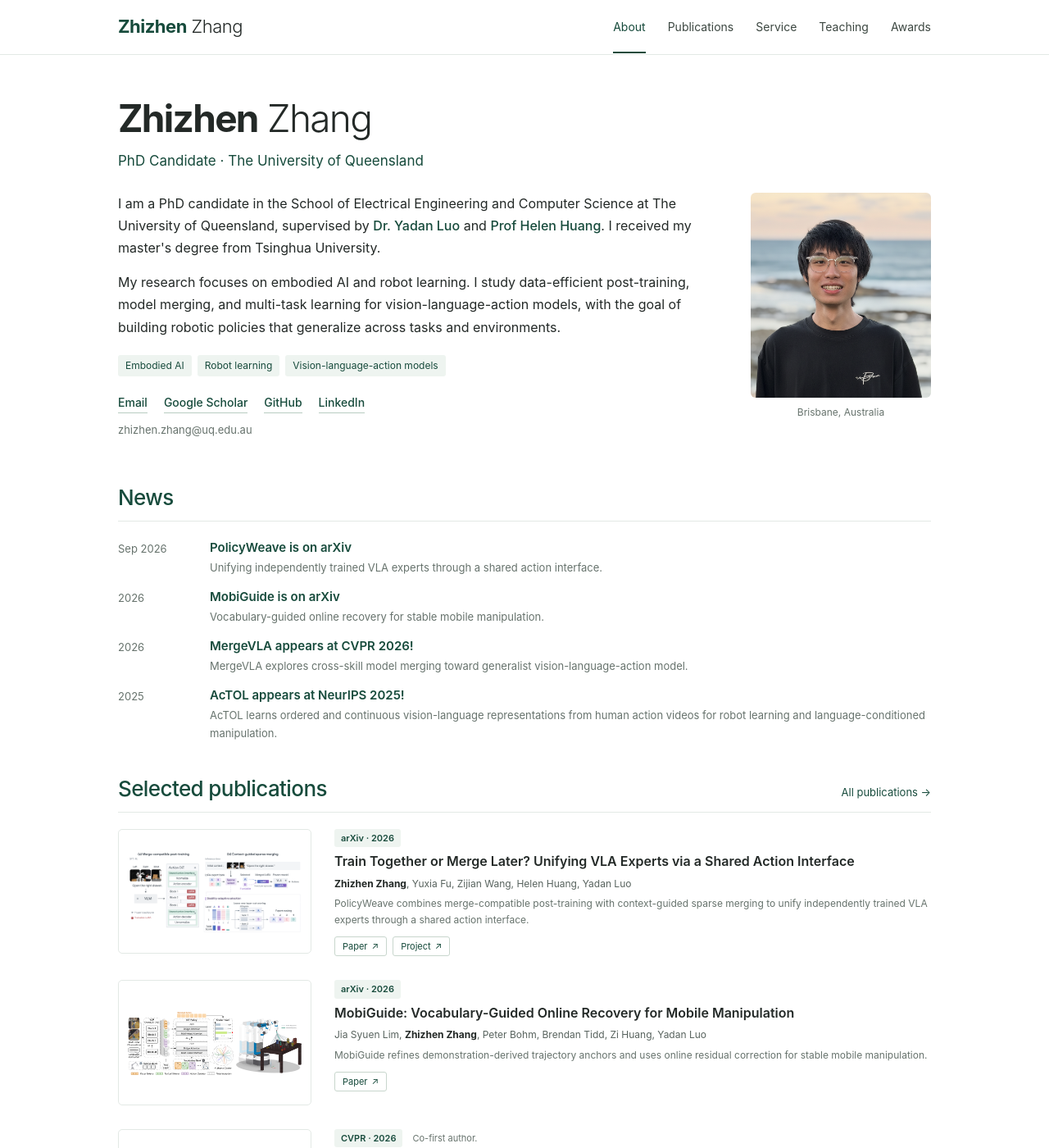
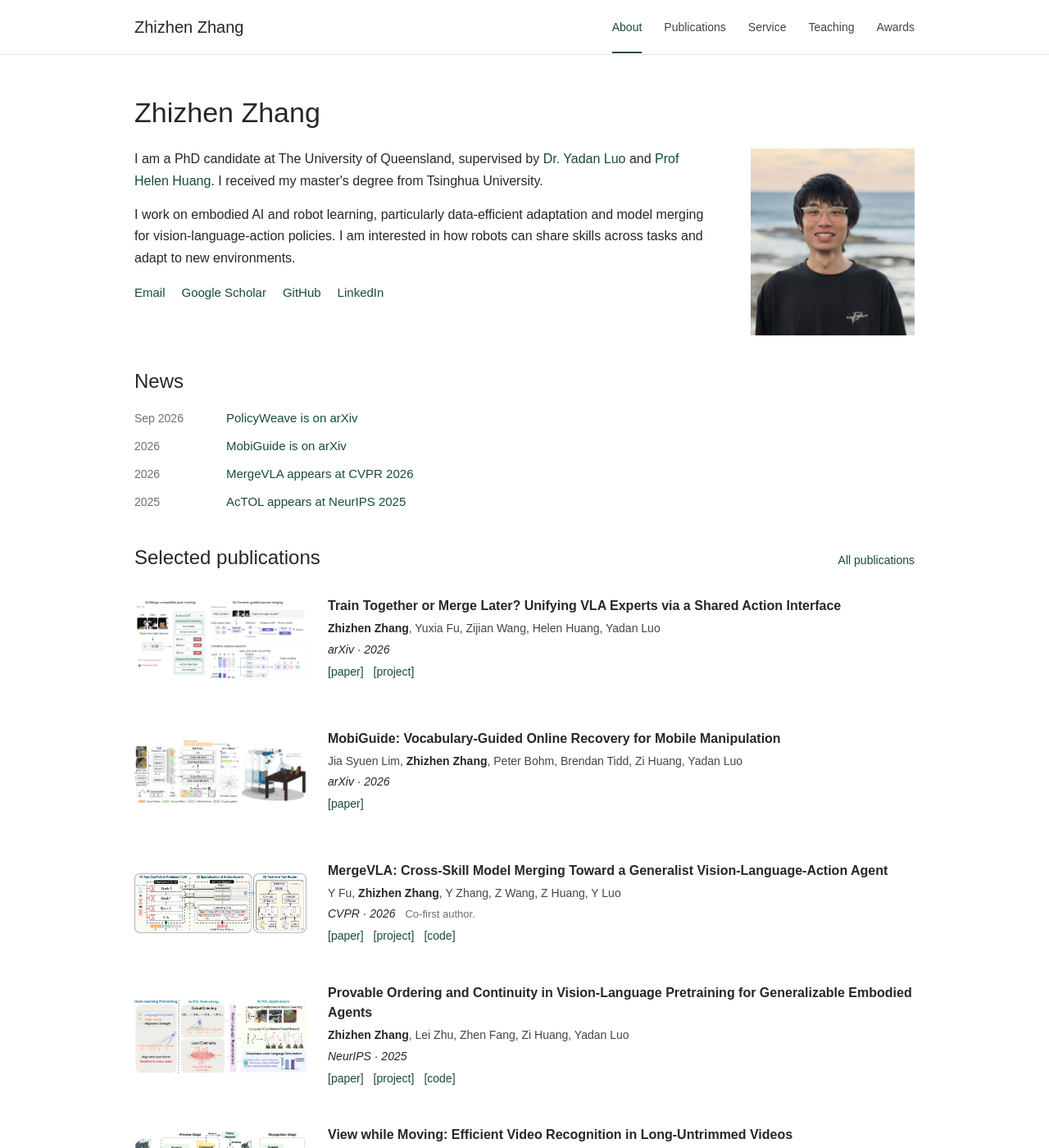
Before and after one commit to Daisy-zzz/homepage, a Jekyll site: the page built from index.html, in a window 1280 px wide and 1400 px high. Shown: the whole window at 82% size. Built offline with Jekyll 4.4.1, drawn with Linux system fonts in a browser that asks for light colours; some of the changed text lies outside the part shown.

Commit message:
Simplify typography and publication layout for a quieter academic homepage

```diff
--- a/_data/profile.yml
+++ b/_data/profile.yml
@@ -1,6 +1,6 @@
 focus_line: Embodied AI · Computer Vision · Robotics
 hero_title: Academic systems for perception, action, and temporal intelligence.
-lead_prefix: I am a PhD candidate in the School of Electrical Engineering and Computer Science at The University of Queensland, supervised by
+lead_prefix: I am a PhD candidate at The University of Queensland, supervised by
 lead_suffix: I received my master's degree from Tsinghua University.
 affiliation: The University of Queensland
 department: School of Electrical Engineering and Computer Science
@@ -23,5 +23,5 @@ focus_areas:
 - name: Past Interests
   description: Earlier work also included video understanding and related prediction problems.
 github_url: https://github.com/daisy-zzz
-research_summary: My research focuses on embodied AI and robot learning. I study data-efficient post-training, model merging, and multi-task learning for vision-language-action models, with the goal of building robotic policies that generalize across tasks and environments.
+research_summary: I work on embodied AI and robot learning, particularly data-efficient adaptation and model merging for vision-language-action policies. I am interested in how robots can share skills across tasks and adapt to new environments.
 linkedin_url: https://www.linkedin.com/in/zhizhen-zhang-7b099a297/
--- a/_includes/publication.html
+++ b/_includes/publication.html
@@ -9,14 +9,13 @@
   </div>
   {% endif %}
   <div class="publication-content">
-    <div class="publication-meta"><span class="venue-label">{{ publication.venue_short | default: publication.venue }}</span>{% if publication.note %}<span class="author-note">{{ publication.note }}</span>{% endif %}</div>
     <h3><a href="{{ publication.url }}" target="_blank" rel="noopener noreferrer">{{ publication.title }}</a></h3>
     <p class="publication-authors">{{ publication.authors_html | default: publication.authors }}</p>
-    <p class="publication-summary">{{ publication.summary }}</p>
+    <div class="publication-meta"><span class="venue-label">{{ publication.venue_short | default: publication.venue }}</span>{% if publication.note %}<span class="author-note">{{ publication.note }}</span>{% endif %}</div>
     <div class="paper-links">
-      {% if publication.paper_url %}<a href="{{ publication.paper_url }}" target="_blank" rel="noopener noreferrer">Paper <span aria-hidden="true">↗</span></a>{% endif %}
-      {% if publication.project_url %}<a href="{{ publication.project_url }}" target="_blank" rel="noopener noreferrer">Project <span aria-hidden="true">↗</span></a>{% endif %}
-      {% if publication.code_url %}<a href="{{ publication.code_url }}" target="_blank" rel="noopener noreferrer">Code <span aria-hidden="true">↗</span></a>{% endif %}
+      {% if publication.paper_url %}<a href="{{ publication.paper_url }}" target="_blank" rel="noopener noreferrer">[paper]</a>{% endif %}
+      {% if publication.project_url %}<a href="{{ publication.project_url }}" target="_blank" rel="noopener noreferrer">[project]</a>{% endif %}
+      {% if publication.code_url %}<a href="{{ publication.code_url }}" target="_blank" rel="noopener noreferrer">[code]</a>{% endif %}
     </div>
   </div>
 </article>
--- a/_layouts/default.html
+++ b/_layouts/default.html
@@ -15,7 +15,7 @@
   <a class="skip-link" href="#main">Skip to content</a>
   <header class="site-header">
     <div class="header-inner">
-      <a class="brand" href="{{ '/' | relative_url }}"><strong>Zhizhen</strong> Zhang</a>
+      <a class="brand" href="{{ '/' | relative_url }}">Zhizhen Zhang</a>
       <button class="nav-toggle" type="button" aria-expanded="false" aria-controls="site-nav" hidden>Menu <span aria-hidden="true">☰</span></button>
       <nav class="site-nav" id="site-nav" aria-label="Primary navigation">
         {% for item in site.data.navigation.main %}
--- a/_pages/publications.html
+++ b/_pages/publications.html
@@ -4,7 +4,7 @@ title: Publications
 description: Publications by Zhizhen Zhang in embodied AI, robot learning, computer vision, and video understanding.
 permalink: /publications/
 ---
-<header class="page-heading"><h1>Publications</h1><p>Research in embodied AI, robot learning, and visual understanding.</p><a class="scholar-link" href="{{ site.data.profile.scholar_url }}" target="_blank" rel="noopener noreferrer">Google Scholar <span aria-hidden="true">↗</span></a></header>
+<header class="page-heading"><h1>Publications</h1><a class="scholar-link" href="{{ site.data.profile.scholar_url }}" target="_blank" rel="noopener noreferrer">Google Scholar</a></header>
 <div class="archive-toolbar" data-search-tools hidden><label for="publication-search">Find a paper</label><input id="publication-search" type="search" placeholder="Search title, topic, venue, or year…" autocomplete="off"><span id="result-count" role="status" aria-live="polite"></span></div>
 <section class="publications archive-publications" aria-label="All publications, newest first">{% for publication in site.data.publications %}{% include publication.html %}{% endfor %}</section>
 <p class="empty-state" id="empty-state" hidden>No matching publications. Try another title, topic, venue, or year.</p>
--- a/assets/css/main.css
+++ b/assets/css/main.css
@@ -1,16 +1,15 @@
 :root {
   --accent: #174b3c;
   --accent-hover: #10382c;
-  --accent-soft: #eef4f0;
   --ink: #232927;
   --muted: #67736d;
   --line: #e3e9e5;
   --paper: #fff;
-  --measure: 1040px;
+  --measure: 1000px;
 }
 * { box-sizing: border-box; }
 html { scroll-behavior: smooth; scroll-padding-top: 94px; }
-body { margin: 0; color: var(--ink); background: var(--paper); font-family: -apple-system, BlinkMacSystemFont, "Segoe UI", Roboto, Helvetica, Arial, sans-serif; font-size: 16px; line-height: 1.7; -webkit-font-smoothing: antialiased; }
+body { margin: 0; color: var(--ink); background: var(--paper); font-family: Arial, Helvetica, sans-serif; font-size: 16px; line-height: 1.65; -webkit-font-smoothing: antialiased; }
 a { color: var(--accent); text-decoration: none; text-underline-offset: 4px; }
 a:hover { color: var(--accent-hover); text-decoration: underline; }
 a:focus-visible, button:focus-visible, input:focus-visible { outline: 2px solid var(--accent); outline-offset: 4px; }
@@ -23,8 +22,7 @@ h1, h2, h3 { margin: 0; line-height: 1.3; }
 .skip-link:focus { top: 8px; }
 .site-header { position: sticky; top: 0; z-index: 5; background: rgba(255,255,255,.97); border-bottom: 1px solid var(--line); }
 .header-inner { max-width: var(--measure); margin: auto; padding: 0 24px; min-height: 66px; display: flex; align-items: center; justify-content: space-between; gap: 24px; }
-.brand { font-size: 22px; font-weight: 300; color: var(--ink); white-space: nowrap; letter-spacing: -.5px; }
-.brand strong { color: var(--accent); font-weight: 650; }
+.brand { font-size: 20px; font-weight: 400; color: var(--ink); white-space: nowrap; }
 .brand:hover { text-decoration: none; }
 .site-nav { display: flex; align-items: center; gap: 27px; }
 .site-nav a { font-size: 14px; line-height: 64px; color: #3c4741; position: relative; }
@@ -33,62 +31,47 @@ h1, h2, h3 { margin: 0; line-height: 1.3; }
 .nav-toggle { display: none; background: transparent; border: 0; color: var(--accent); padding: 8px 0 8px 12px; cursor: pointer; }
 .nav-toggle span { margin-left: 6px; }
 .page-shell { max-width: var(--measure); margin: 0 auto; padding: 48px 24px 72px; }
-.profile-heading { margin-bottom: 24px; }
-.profile-heading h1 { font-size: clamp(36px,4vw,46px); font-weight: 300; letter-spacing: -1.7px; }
-.profile-heading h1 strong { font-weight: 650; }
-.position { margin-top: 7px; color: var(--accent); font-size: 17px; }
-.profile-grid { display: grid; grid-template-columns: minmax(0,1fr) 220px; gap: 52px; align-items: start; }
+.profile-heading { margin-bottom: 22px; }
+.profile-heading h1 { font-size: 34px; font-weight: 400; }
+.profile-grid { display: grid; grid-template-columns: minmax(0,1fr) 200px; gap: 44px; align-items: start; }
 .profile-copy > p { margin-bottom: 15px; }
-.profile-copy a { font-weight: 500; }
-.profile-photo { width: 220px; }
-.profile-photo img { width: 220px; height: 250px; object-fit: cover; border-radius: 6px; }
-.profile-photo figcaption { color: var(--muted); font-size: 12px; text-align: center; margin-top: 8px; }
-.research-topics { display: flex; flex-wrap: wrap; gap: 7px; margin-top: 20px; }
-.research-topics span { background: var(--accent-soft); color: var(--accent); font-size: 12px; border-radius: 3px; padding: 3px 9px; }
-.profile-links { display: flex; flex-wrap: wrap; gap: 10px 20px; margin-top: 20px; font-size: 14px; }
-.profile-links a { border-bottom: 1px solid #b8ccc1; }
-.email-address { margin-top: 9px; font-size: 13px; overflow-wrap: anywhere; }
-.profile-copy .email-address a { color: var(--muted); font-weight: 400; }
+.profile-photo { width: 200px; }
+.profile-photo img { width: 200px; height: 228px; object-fit: cover; }
+.profile-links { display: flex; flex-wrap: wrap; gap: 8px 20px; margin-top: 17px; font-size: 15px; }
 .content-section { margin-top: 40px; }
-.content-section > h2, .section-heading { padding-bottom: 11px; border-bottom: 1px solid var(--line); margin-bottom: 20px; }
-h2 { font-size: 26px; font-weight: 450; letter-spacing: -.6px; color: var(--accent); }
+.content-section > h2, .section-heading { margin-bottom: 18px; }
+h2 { font-size: 24px; font-weight: 400; color: var(--ink); }
 .section-heading { display: flex; align-items: baseline; justify-content: space-between; gap: 20px; }
-.section-heading > a { font-size: 13px; white-space: nowrap; }
-.news-list { display: grid; gap: 13px; }
+.section-heading > a { font-size: 14px; white-space: nowrap; }
+.news-list { display: grid; gap: 9px; }
 .news-item { display: grid; grid-template-columns: 90px minmax(0,1fr); gap: 22px; }
-.news-item time { font-size: 13px; color: var(--muted); padding-top: 2px; }
-.news-item h3 { font-size: 15px; font-weight: 600; line-height: 1.65; }
-.news-item p { color: var(--muted); font-size: 13px; margin-top: 1px; line-height: 1.65; }
-.publications { display: grid; gap: 29px; }
-.publication { display: grid; grid-template-columns: 236px minmax(0,1fr); gap: 28px; align-items: start; }
-.publication-visual { border: 1px solid var(--line); background: #fff; min-width: 0; aspect-ratio: 1.55; padding: 10px; display: flex; align-items: center; justify-content: center; border-radius: 5px; overflow: hidden; }
+.news-item time { font-size: 14px; color: var(--muted); padding-top: 1px; }
+.news-item h3 { font-size: 15px; font-weight: 400; line-height: 1.65; }
+.publications { display: grid; gap: 30px; }
+.publication { display: grid; grid-template-columns: 210px minmax(0,1fr); gap: 26px; align-items: center; }
+.publication-visual { background: #fff; min-width: 0; aspect-ratio: 1.6; display: flex; align-items: center; justify-content: center; overflow: hidden; }
 .publication-visual img { width: 100%; height: 100%; object-fit: contain; }
-.publication-visual:hover { border-color: #a7bdb0; }
 .publication-placeholder { padding: 0; background: #e8ede7; }
 .publication-content { min-width: 0; }
-.publication-meta { display: flex; flex-wrap: wrap; align-items: center; gap: 7px 12px; margin-bottom: 6px; }
-.venue-label { color: var(--accent); background: var(--accent-soft); border-radius: 3px; font-size: 11px; line-height: 1.5; font-weight: 600; padding: 3px 8px; }
-.author-note { color: var(--muted); font-size: 11px; }
-.publication h3 { font-size: 16px; font-weight: 600; line-height: 1.45; }
+.publication-meta { display: flex; flex-wrap: wrap; align-items: baseline; gap: 4px 12px; margin-top: 3px; font-size: 14px; }
+.venue-label { color: var(--ink); font-style: italic; }
+.author-note { color: var(--muted); font-size: 13px; }
+.publication h3 { font-size: 16px; font-weight: 600; line-height: 1.5; }
 .publication h3 a { color: var(--ink); }
 .publication h3 a:hover { color: var(--accent); }
-.publication-authors { font-size: 12px; line-height: 1.65; color: #58635e; margin-top: 5px; }
-.publication-authors strong { color: var(--ink); font-weight: 650; }
-.publication-summary { font-size: 12px; line-height: 1.65; color: var(--muted); margin-top: 5px; }
-.paper-links { display: flex; flex-wrap: wrap; gap: 7px; margin-top: 10px; }
-.paper-links a { border: 1px solid #c8d6cd; border-radius: 3px; color: var(--accent); font-size: 11px; line-height: 1.5; padding: 3px 9px; }
-.paper-links a:hover { background: var(--accent); color: #fff; border-color: var(--accent); text-decoration: none; }
-.paper-links span { margin-left: 2px; }
+.publication-authors { font-size: 14px; line-height: 1.6; color: #454545; margin-top: 4px; }
+.publication-authors strong { color: var(--ink); font-weight: 600; }
+.paper-links { display: flex; flex-wrap: wrap; gap: 12px; margin-top: 4px; }
+.paper-links a { color: var(--accent); font-size: 14px; line-height: 1.65; }
 .record-list { display: grid; gap: 11px; }
-.record-item { display: grid; grid-template-columns: 90px minmax(0,1fr); gap: 22px; font-size: 14px; }
-.record-year { color: var(--muted); font-size: 13px; }
-.site-footer { border-top: 1px solid var(--line); background: #fafcfb; }
+.record-item { display: grid; grid-template-columns: 90px minmax(0,1fr); gap: 22px; font-size: 15px; }
+.record-year { color: var(--muted); font-size: 14px; }
+.site-footer { border-top: 1px solid var(--line); }
 .footer-inner { max-width: var(--measure); margin: auto; padding: 19px 24px; display: flex; justify-content: space-between; gap: 12px; font-size: 11px; color: var(--muted); }
 .footer-inner > span:last-child { display: flex; gap: 9px; }
 .page-heading { margin-bottom: 27px; }
-.page-heading h1 { font-size: 40px; font-weight: 400; letter-spacing: -1px; }
-.page-heading p { color: var(--muted); margin: 10px 0; font-size: 15px; }
-.scholar-link { font-size: 14px; }
+.page-heading h1 { font-size: 34px; font-weight: 400; margin-bottom: 12px; }
+.scholar-link { font-size: 15px; }
 .archive-toolbar { display: flex; align-items: center; gap: 15px; padding: 17px 0; margin-bottom: 29px; border-top: 1px solid var(--line); border-bottom: 1px solid var(--line); }
 .archive-toolbar label { color: var(--accent); font-size: 13px; font-weight: 500; }
 .archive-toolbar input { flex: 1; min-width: 0; padding: 9px 12px; border: 1px solid #cbd7cf; border-radius: 4px; background: #fff; color: var(--ink); font-size: 14px; }
@@ -113,33 +96,29 @@ h2 { font-size: 26px; font-weight: 450; letter-spacing: -.6px; color: var(--acce
   .nav-enhanced .site-nav { display: none; }
   .nav-enhanced .site-nav.is-open { display: flex; }
   .page-shell { padding: 32px 20px 48px; }
-  .profile-heading h1 { font-size: 37px; letter-spacing: -1px; }
-  .position { font-size: 14px; }
+  .profile-heading h1 { font-size: 30px; }
   .profile-heading { margin-bottom: 24px; }
   .profile-grid { display: flex; flex-direction: column; gap: 22px; }
   .profile-photo { order: -1; width: 140px; }
   .profile-photo img { width: 140px; height: 158px; }
-  .profile-photo figcaption { font-size: 11px; text-align: left; }
   .profile-copy > p { margin-bottom: 12px; }
-  .research-topics { margin-top: 17px; }
   .profile-links { margin-top: 17px; }
   h2 { font-size: 24px; }
   .content-section { margin-top: 32px; }
   .news-item, .record-item { grid-template-columns: 66px minmax(0,1fr); gap: 15px; }
-  .news-item time, .record-year { font-size: 11px; }
-  .news-item h3 { font-size: 14px; }
-  .news-item p { font-size: 12px; }
+  .news-item time, .record-year { font-size: 13px; }
+  .news-item h3 { font-size: 15px; }
   .section-heading { flex-wrap: wrap; gap: 8px 15px; }
   .publication { grid-template-columns: 1fr; gap: 14px; }
-  .publication-visual { width: 100%; max-width: 380px; aspect-ratio: 1.9; padding: 12px; }
+  .publication-visual { width: 100%; max-width: 380px; aspect-ratio: 1.9; }
   .publication-placeholder { padding: 0; }
   .publications { gap: 30px; }
   .publication h3 { font-size: 16px; }
-  .publication-authors, .publication-summary { font-size: 13px; }
-  .paper-links a { padding: 6px 12px; font-size: 12px; }
-  .record-item { font-size: 13px; }
+  .publication-authors { font-size: 14px; }
+  .paper-links a { padding: 3px 0; }
+  .record-item { font-size: 15px; }
   .footer-inner { padding: 19px 20px; flex-direction: column; gap: 4px; }
-  .page-heading h1 { font-size: 35px; }
+  .page-heading h1 { font-size: 30px; }
   .archive-toolbar { flex-wrap: wrap; gap: 8px; }
   .archive-toolbar input { flex-basis: 100%; order: 3; font-size: 16px; }
   #result-count { margin-left: auto; }
--- a/index.html
+++ b/index.html
@@ -6,28 +6,25 @@ permalink: /
 ---
 <section class="profile-section" id="about" aria-labelledby="profile-title">
   <header class="profile-heading">
-    <h1 id="profile-title"><strong>Zhizhen</strong> Zhang</h1>
-    <p class="position">PhD Candidate · The University of Queensland</p>
+    <h1 id="profile-title">Zhizhen Zhang</h1>
   </header>
   <div class="profile-grid">
     <div class="profile-copy">
       <p>{{ site.data.profile.lead_prefix }} {% for supervisor in site.data.profile.supervisors %}<a href="{{ supervisor.url }}" target="_blank" rel="noopener noreferrer">{{ supervisor.name }}</a>{% unless forloop.last %} and {% endunless %}{% endfor %}. {{ site.data.profile.lead_suffix }}</p>
       <p>{{ site.data.profile.research_summary }}</p>
-      <div class="research-topics" aria-label="Research interests"><span>Embodied AI</span><span>Robot learning</span><span>Vision-language-action models</span></div>
       <div class="profile-links" aria-label="Contact and profiles"><a href="mailto:{{ site.data.profile.email }}">Email</a><a href="{{ site.data.profile.scholar_url }}" target="_blank" rel="noopener noreferrer">Google Scholar</a><a href="{{ site.data.profile.github_url }}" target="_blank" rel="noopener noreferrer">GitHub</a><a href="{{ site.data.profile.linkedin_url }}" target="_blank" rel="noopener noreferrer">LinkedIn</a></div>
-      <p class="email-address"><a href="mailto:{{ site.data.profile.email }}">{{ site.data.profile.email }}</a></p>
     </div>
-    <figure class="profile-photo"><img src="{{ '/assets/img/zhizhen.png' | relative_url }}" alt="Zhizhen Zhang" width="220" height="250"><figcaption>Brisbane, Australia</figcaption></figure>
+    <figure class="profile-photo"><img src="{{ '/assets/img/zhizhen.png' | relative_url }}" alt="Zhizhen Zhang" width="220" height="250"></figure>
   </div>
 </section>
 
 <section class="content-section" id="news" aria-labelledby="news-title">
   <h2 id="news-title">News</h2>
-  <div class="news-list">{% for item in site.data.highlights %}<article class="news-item"><time>{{ item.date }}</time><div><h3>{% if item.url %}<a href="{{ item.url }}" target="_blank" rel="noopener noreferrer">{{ item.title }}</a>{% else %}{{ item.title }}{% endif %}</h3><p>{{ item.summary }}</p></div></article>{% endfor %}</div>
+  <div class="news-list">{% for item in site.data.highlights %}<article class="news-item"><time>{{ item.date }}</time><div><h3>{% if item.url %}<a href="{{ item.url }}" target="_blank" rel="noopener noreferrer">{{ item.title | remove: '!' }}</a>{% else %}{{ item.title | remove: '!' }}{% endif %}</h3></div></article>{% endfor %}</div>
 </section>
 
 <section class="content-section" id="research" aria-labelledby="research-title">
-  <div class="section-heading"><h2 id="research-title">Selected publications</h2><a href="{{ '/publications/' | relative_url }}">All publications <span aria-hidden="true">→</span></a></div>
+  <div class="section-heading"><h2 id="research-title">Selected publications</h2><a href="{{ '/publications/' | relative_url }}">All publications</a></div>
   <div class="publications">{% for publication in site.data.publications %}{% if publication.homepage_selected %}{% include publication.html %}{% endif %}{% endfor %}</div>
 </section>
 
```
